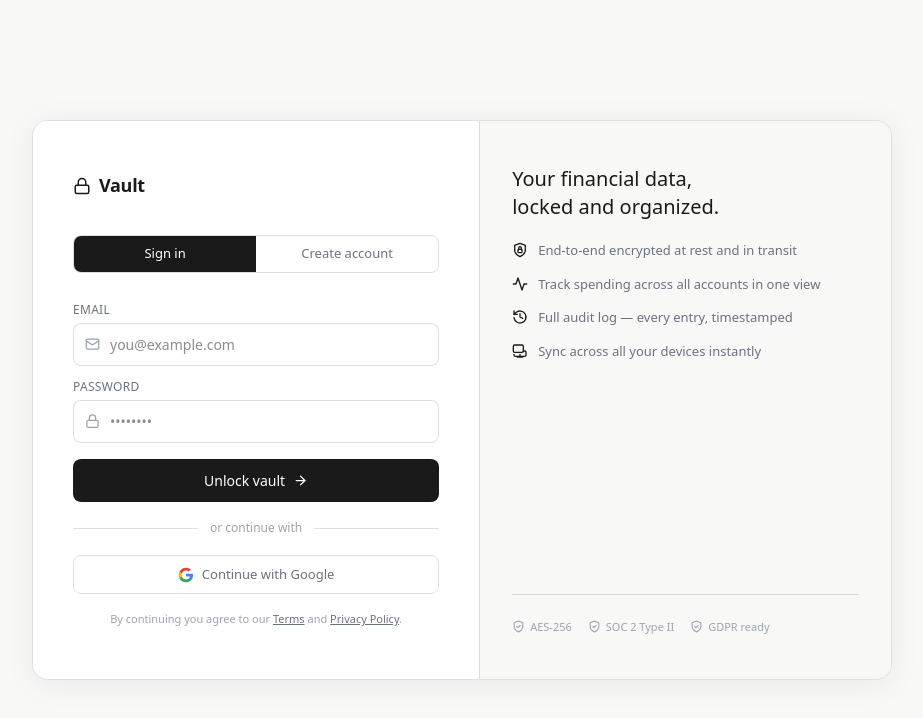
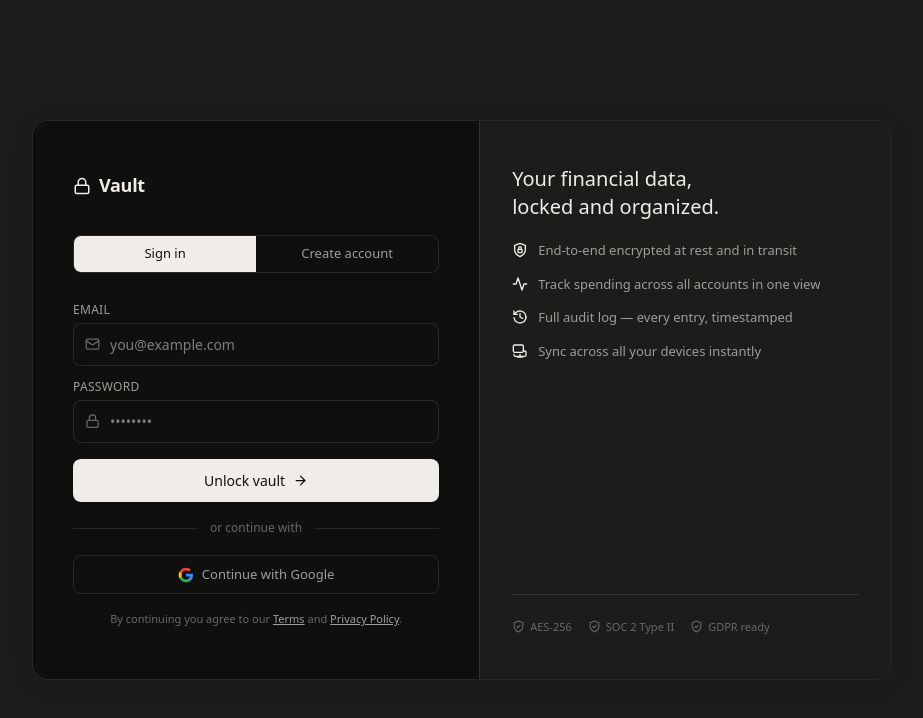
Before and after one commit to ArthurOstr/ledger-ui, a React (Vite) app: page / in a window 1280 px wide. Shown: the top 718 px of the page, without its empty margins (178-1101 px from the left). Built offline with nearby package versions, Linux system fonts and the light colour scheme.

Commit message:
fix: changing colors in loginscreen

```diff
--- a/src/pages/LoginScreen.tsx
+++ b/src/pages/LoginScreen.tsx
@@ -42,7 +42,7 @@ function AuthForm({
     if (!form.email.trim() || !form.password) return 'Please fill in all fields.';
 
     const emailRegex = /^[^\s@]+@[^\s@]+\.[^\s@]+$/;
-    if (!emailRegex.test(form.email)) return 'Please enter a valid email adress';
+    if (!emailRegex.test(form.email)) return 'Please enter a valid email address';
     if (form.password.length < 8) return 'Password must be at least 8 characters.';
     if (mode === 'register' && form.password !== form.confirm) return 'Passwords do not match.';
     return '';
@@ -285,16 +285,16 @@ export default function LoginScreen() {
 // Inline styles (swap for Tailwind / CSS modules as you prefer)
 // ---------------------------------------------------------------------------
 const colors = {
-  bg: '#ffffff',
-  bgSecondary: '#f8f8f7',
-  text: '#1a1a1a',
-  textMuted: '#6b7280',
-  textHint: '#9ca3af',
-  border: 'rgba(0,0,0,0.12)',
-  borderHover: 'rgba(0,0,0,0.25)',
-  errorBg: '#fef2f2',
-  errorBorder: '#fecaca',
-  errorText: '#dc2626',
+  bg: '#0f0f0e',
+  bgSecondary: '#1c1c1b',
+  text: '#f0ede8',
+  textMuted: '#a09d98',
+  textHint: '#6b6864',
+  border: 'rgba(255,255,255,0.10)',
+  borderHover: 'rgba(255,255,255,0.22)',
+  errorBg: '#2d1515',
+  errorBorder: '#5c2323',
+  errorText: '#f87171',
 };
 
 const styles: Record<string, React.CSSProperties> = {
@@ -358,7 +358,7 @@ const styles: Record<string, React.CSSProperties> = {
   },
   tabActive: {
     background: colors.text,
-    color: '#ffffff',
+    color: colors.bg,
   },
   formBody: {
     display: 'flex',
@@ -417,7 +417,7 @@ const styles: Record<string, React.CSSProperties> = {
     width: '100%',
     padding: '11px 0',
     background: colors.text,
-    color: '#ffffff',
+    color: colors.bg,
     border: 'none',
     borderRadius: 8,
     fontSize: 14,
```
